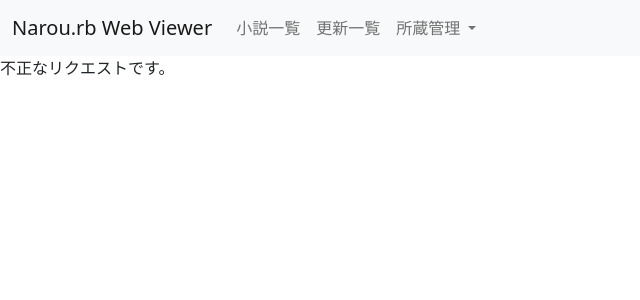
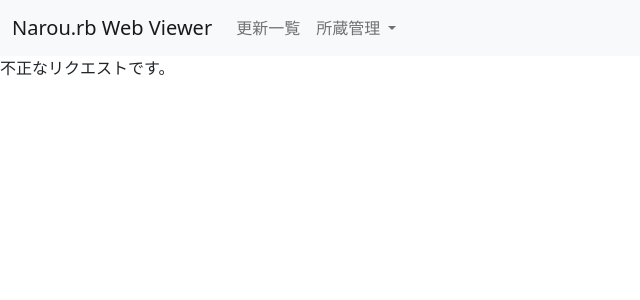
Before and after one commit to mkaraki/narou.rb-webview, a PHP site: page /add.php in a window 1280 px wide. Shown: the top 300 px of the page, without its empty margins (0-640 px from the left). Run offline with PHP 8.4, Linux system fonts and the light colour scheme; data that the repository does not hold is empty.

Commit message:
Delete novel list

```diff
--- a/_viewitem_navbar.php
+++ b/_viewitem_navbar.php
@@ -11,9 +11,6 @@ require_once('_postconfig.php');
         <div class="collapse navbar-collapse" id="navbarSupportedContent">
             <ul class="navbar-nav me-auto mb-2 mb-lg-0">
                 <li class="nav-item">
-                    <a class="nav-link" href="index.php?v=list">小説一覧</a>
-                </li>
-                <li class="nav-item">
                     <a class="nav-link" href="index.php?v=list&s=novelupdated_at&sd=desc">更新一覧</a>
                 </li>
                 <?php
```
